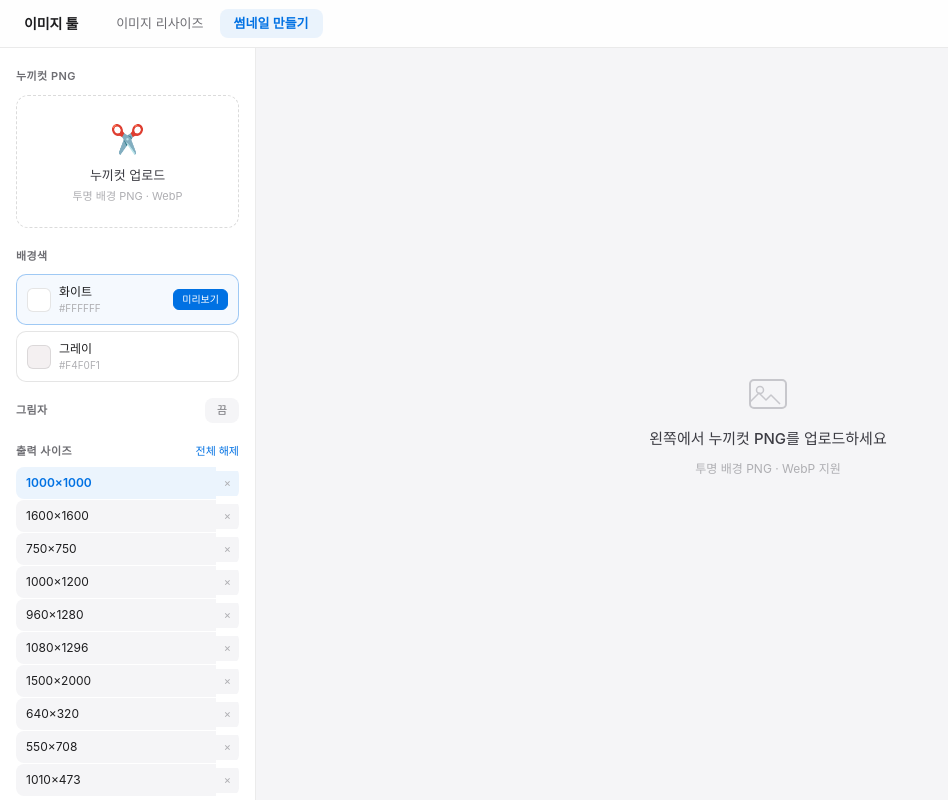
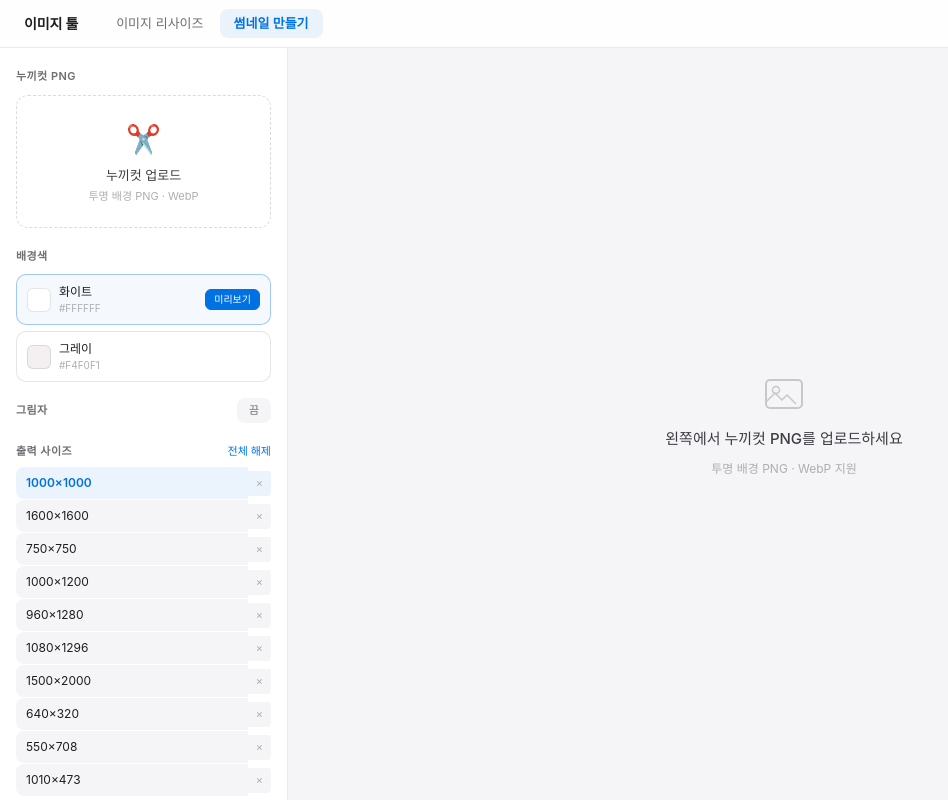
Before and after one commit to ahnjoohwan/thumbnail-tool, a Next.js app: page /thumbnail in a window 1280 px wide. Shown: the whole page, without its empty margins (0-948 px from the left). Built offline with nearby package versions, Linux system fonts and the light colour scheme.

Commit message:
Widen left sidebar: 256 → 288px

```diff
--- a/src/app/resize/ResizeClient.tsx
+++ b/src/app/resize/ResizeClient.tsx
@@ -459,7 +459,7 @@ export default function ResizeClient() {
     <div style={{ display: "flex", height: "calc(100vh - 48px)", background: "#F5F5F7", fontFamily: "-apple-system, BlinkMacSystemFont, 'SF Pro Display', 'SF Pro Text', system-ui, sans-serif" }}>
 
       {/* ── Left Panel ── */}
-      <aside style={{ width: 256, minWidth: 256, background: "#fff", borderRight: "1px solid rgba(0,0,0,0.08)", display: "flex", flexDirection: "column", overflowY: "auto" }}>
+      <aside style={{ width: 288, minWidth: 288, background: "#fff", borderRight: "1px solid rgba(0,0,0,0.08)", display: "flex", flexDirection: "column", overflowY: "auto" }}>
 
         {/* Upload */}
         <div style={{ padding: "20px 16px 0" }}>
--- a/src/app/thumbnail/ThumbnailClient.tsx
+++ b/src/app/thumbnail/ThumbnailClient.tsx
@@ -399,7 +399,7 @@ export default function ThumbnailClient() {
     <div style={{ display: "flex", height: "calc(100vh - 48px)", background: "#F5F5F7", fontFamily: "-apple-system, BlinkMacSystemFont, 'SF Pro Display', 'SF Pro Text', system-ui, sans-serif" }}>
 
       {/* ── Left Panel ── */}
-      <aside style={{ width: 256, minWidth: 256, background: "#fff", borderRight: "1px solid rgba(0,0,0,0.08)", display: "flex", flexDirection: "column", overflowY: "auto" }}>
+      <aside style={{ width: 288, minWidth: 288, background: "#fff", borderRight: "1px solid rgba(0,0,0,0.08)", display: "flex", flexDirection: "column", overflowY: "auto" }}>
 
         {/* Upload */}
         <div style={{ padding: "20px 16px 0" }}>
```
